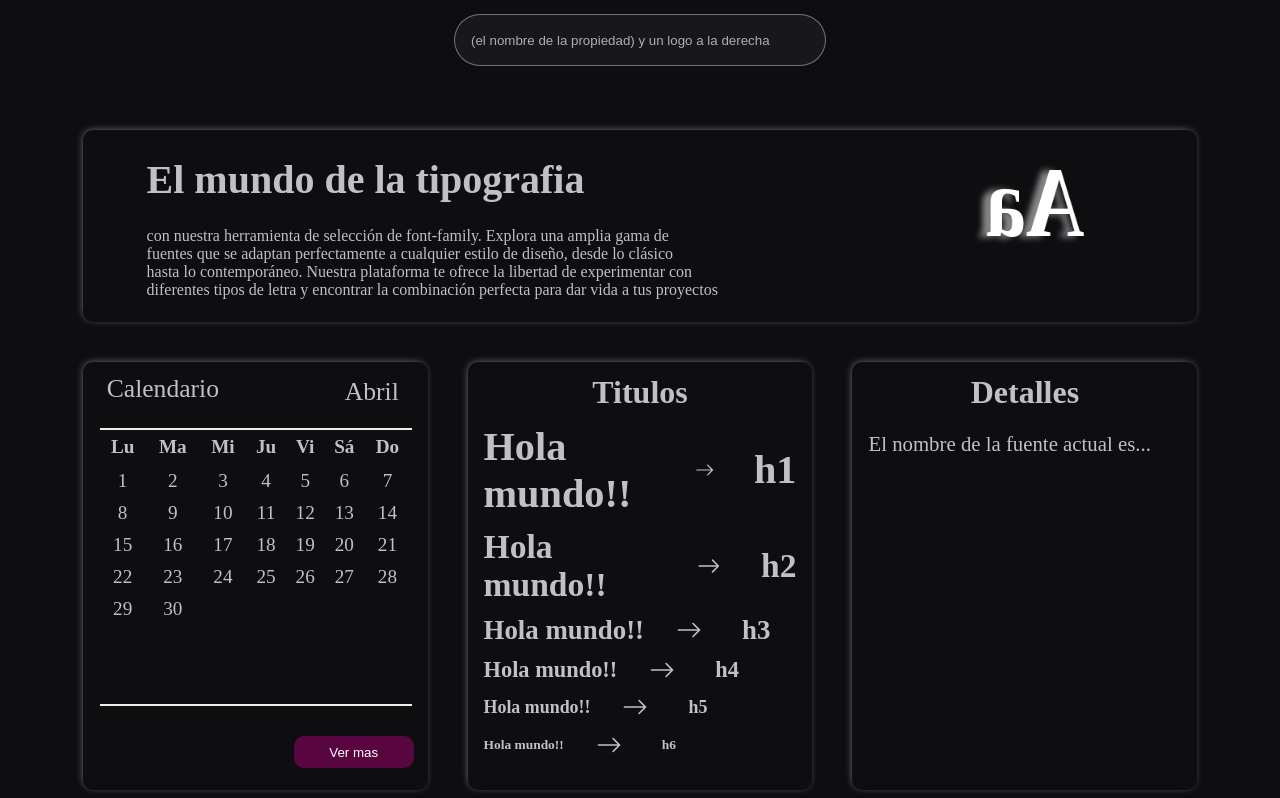
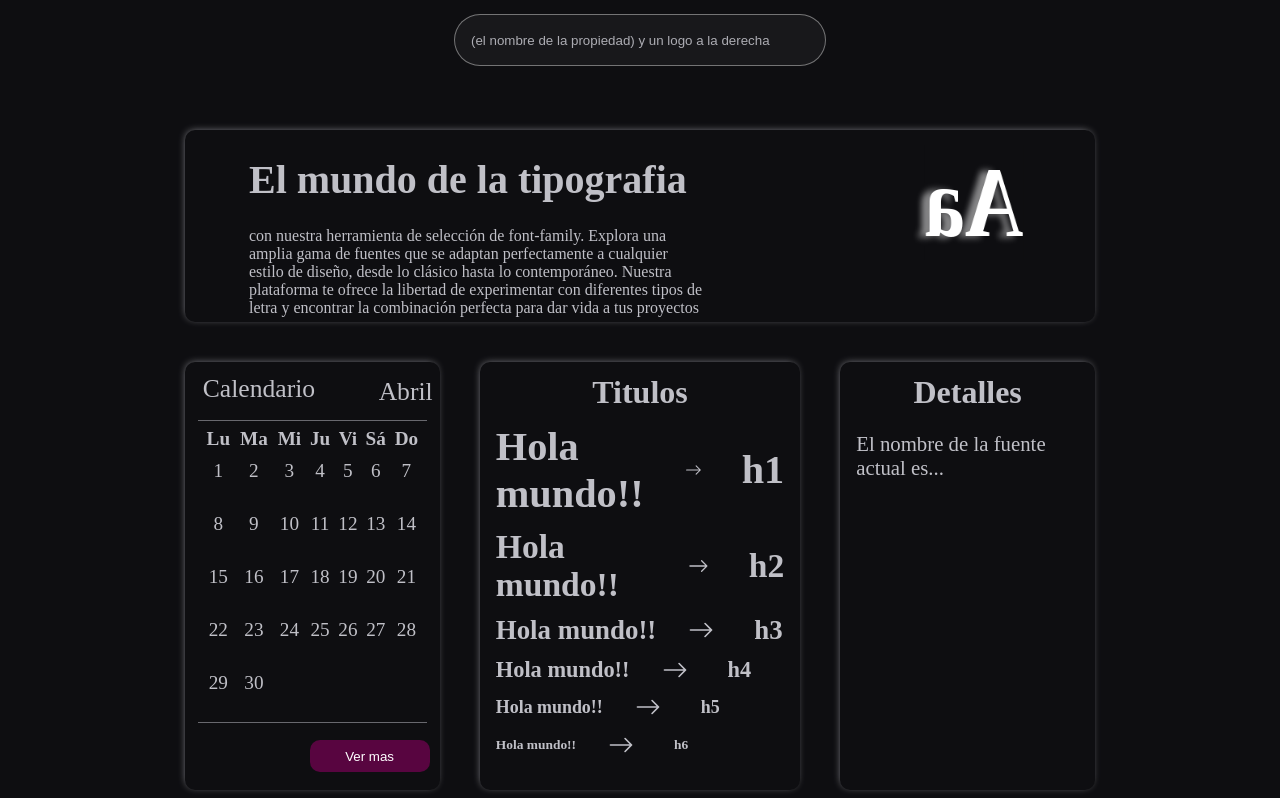
Before and after one commit to Alan-Ribeca/practicas-React, a React (Vite) app in the folder Family/fontFamily/: page / in a window 1280 px wide. Shown: the part 390-1188 px from the top of the page. Built offline with nearby package versions, Linux system fonts and the light colour scheme; no server answers.

Commit message:
cambiando unos estilos del grid dos

```diff
--- a/Family/fontFamily/src/components/gridDos/GridDos.jsx
+++ b/Family/fontFamily/src/components/gridDos/GridDos.jsx
@@ -4,10 +4,10 @@ export const GridDos = () => {
   return (
     <>
       <div className="containerGridTable">
+        <hr className="brCalendarioTop" />
+        <p className="calendario">Calendario</p>
+        <p className="mes">Abril</p>
         <table className="gridDos">
-          <p className="calendario">Calendario</p>
-          <p className="mes">Abril</p>
-          <hr className="brCalendarioTop" />
           <thead className="thead">
             <tr className="tr">
               <th className="th">Lu</th>
@@ -62,9 +62,9 @@ export const GridDos = () => {
               <td className="th"></td>
               <td className="th"></td>
             </tr>
-            <hr className="brCalendarioButtom" />
           </tbody>
         </table>
+        <hr className="brCalendarioButtom" />
         <button className="btnCalendario">Ver mas</button>
       </div>
     </>
--- a/Family/fontFamily/src/components/gridDos/gridDos.scss
+++ b/Family/fontFamily/src/components/gridDos/gridDos.scss
@@ -1,12 +1,23 @@
 .containerGridTable {
   position: relative;
 
-  .gridDos {
-    padding: 4.5rem 1rem 2rem 1rem;
-    border-radius: 10px;
-    box-shadow: -1px -1px 9px -3px rgba(208, 208, 216, 0.808);
-    width: 100%;
-    height: 100%;
+  .brCalendarioTop {
+    position: absolute;
+    top: 8%;
+    left: 5%;
+    width: 90%;
+    border: none;
+    border-top: 1px solid rgba(208, 208, 216, 0.466);
+  }
+
+  .brCalendarioButtom {
+    position: absolute;
+    bottom: 10%;
+    left: 5%;
+    width: 90%;
+    border: none;
+    border-top: 1px solid rgba(208, 208, 216, 0.466);
+  }
 
   .calendario {
     position: absolute;
@@ -24,21 +35,12 @@
     left: 76%;
   }
 
-    .brCalendarioTop {
-      position: absolute;
-      top: 10%;
-      left: 5%;
-      width: 90%;
-      border: 0.5px solid rgba(255, 255, 255, 0.925);
-    }
-
-    .brCalendarioButtom {
-      position: absolute;
-      bottom: 14%;
-      left: 5%;
-      width: 90%;
-      border: 0.5px solid rgba(255, 255, 255, 0.925);
-    }
+  .gridDos {
+    padding: 4rem 1rem 4rem 1rem;
+    border-radius: 10px;
+    box-shadow: -1px -1px 9px -3px rgba(208, 208, 216, 0.808);
+    width: 100%;
+    height: 100%;
 
     .th {
       text-align: center;
@@ -53,7 +55,7 @@
     border: none;
     border-radius: 10px;
     position: absolute;
-    bottom: 5%;
+    bottom: 4%;
     right: 4%;
     height: 2rem;
     width: 7.5rem;
--- a/Family/fontFamily/src/styles/App.scss
+++ b/Family/fontFamily/src/styles/App.scss
@@ -3,11 +3,11 @@
 }
 
 .body {
-    width: 85%;
+    width: 80%;
     margin: 0 auto;
     color: white;
 
-    @media screen and (min-width: 1000px) {
+    @media screen and (max-width: 1000px) {
         width: 98%;
     }
 }
```
Lines whose indentation alone changed are shown as unchanged.
